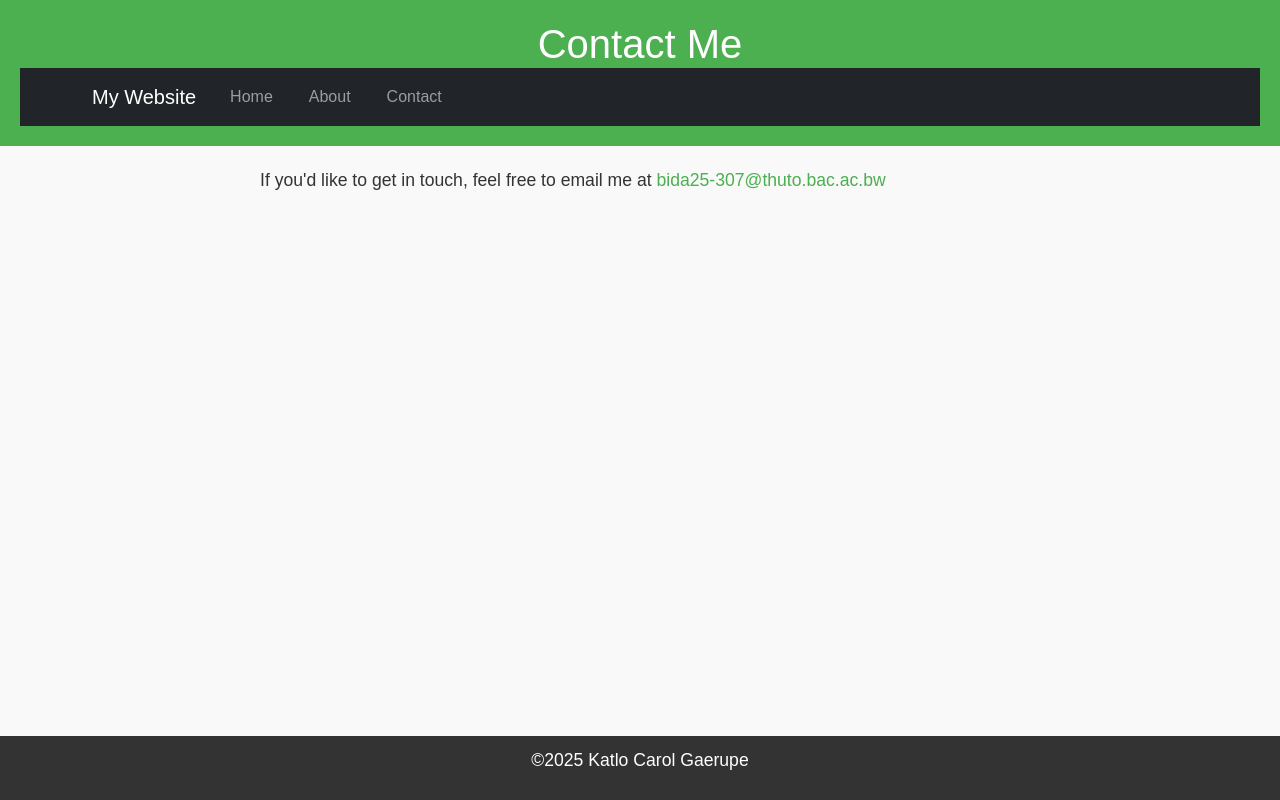
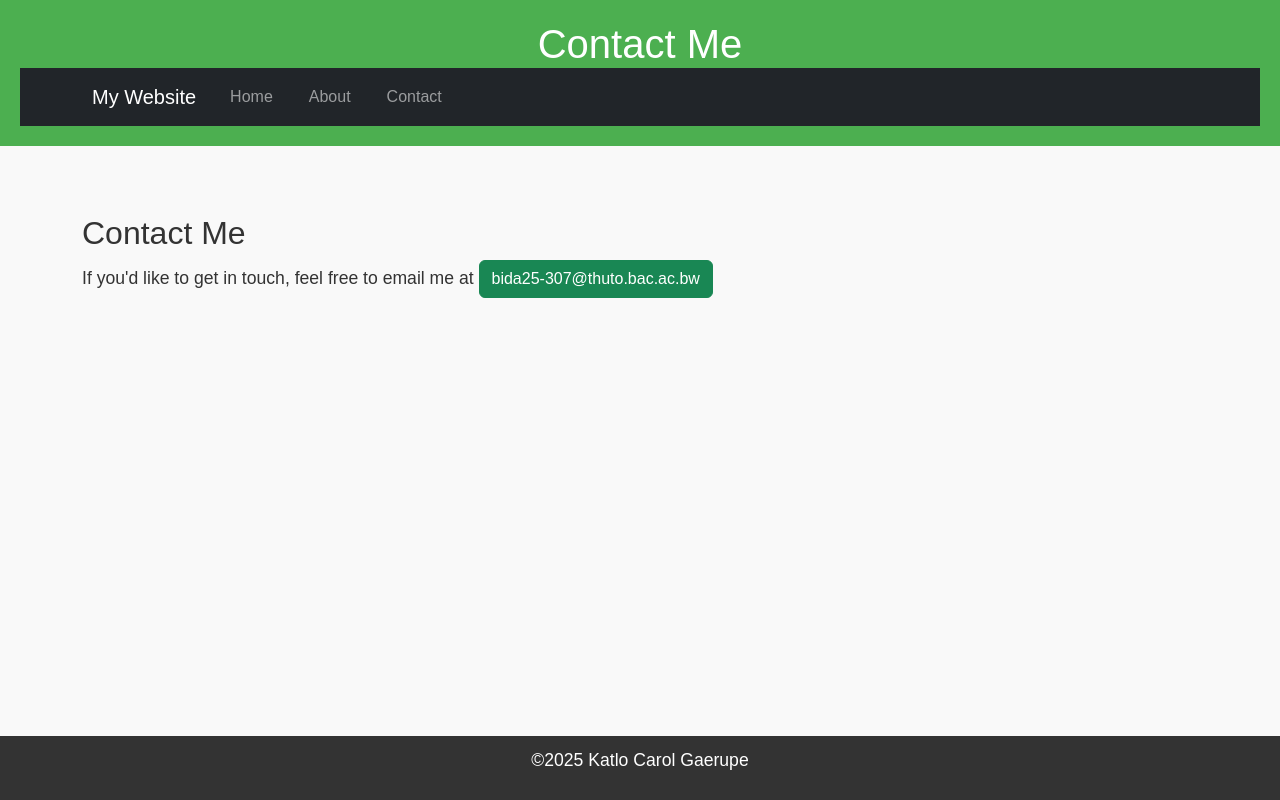
Before and after one commit to KatlosStudyRescue/my-github-page, a plain HTML site: page contact.html in a window 1280 px wide. Drawn offline with nearby package versions, Linux system fonts and the light colour scheme.

Commit message:
Update contact.html

```diff
--- a/contact.html
+++ b/contact.html
@@ -53,9 +53,12 @@
 </div>
             </nav>
         </header>
-        <main>
-            <p>If you'd like to get in touch, feel free to email me at <a
-            href="bida25-307@thuto.bac.ac.bw">bida25-307@thuto.bac.ac.bw</a></p>
+        <main class="container my-5">
+
+          <h2>Contact Me</h2>
+
+          <p>If you'd like to get in touch, feel free to email me at <a
+            href="bida25-307@thuto.bac.ac.bw" class="btn btn-success">bida25-307@thuto.bac.ac.bw</a></p>
         </main>
         <footer>
             <p>&copy;2025 Katlo Carol Gaerupe</p>
```
